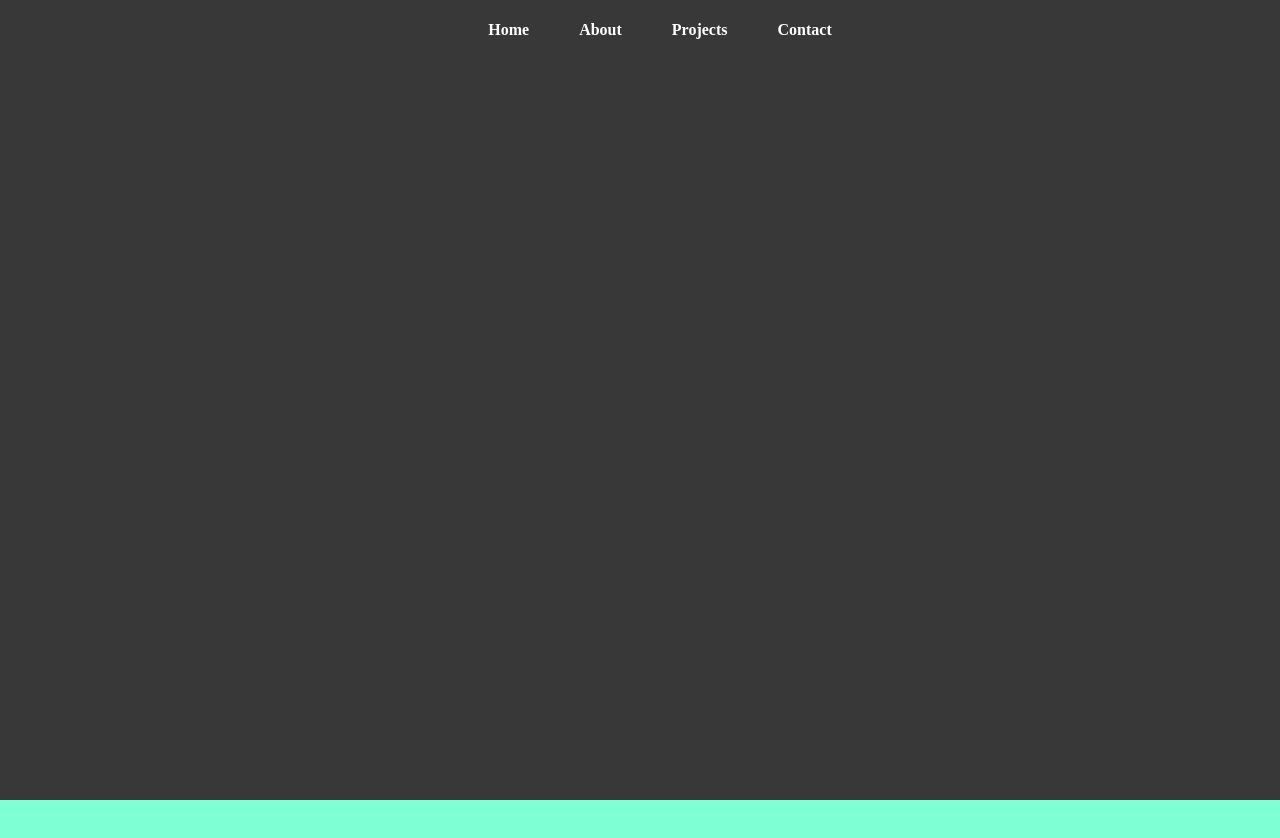
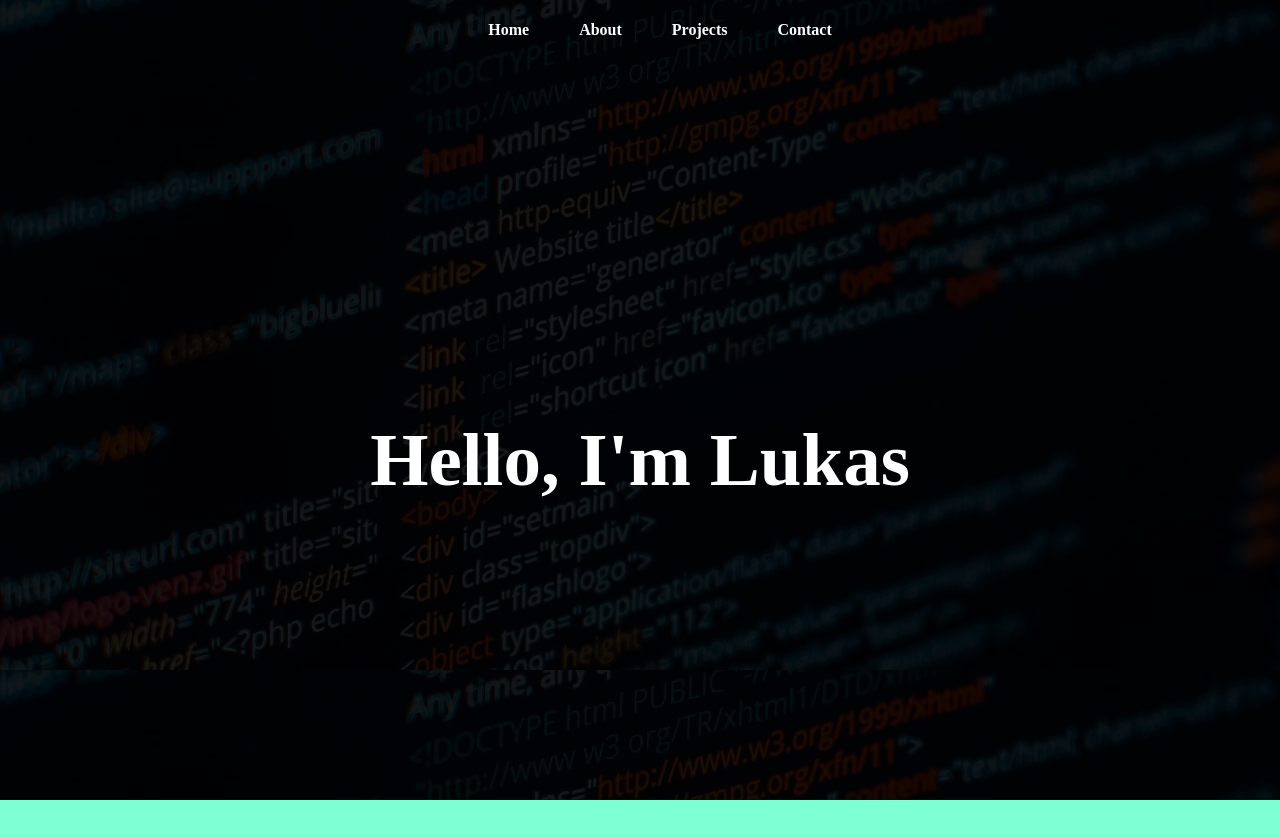
Before and after one commit to LukasKaselionis/vue-portfolio-page, a Vue app: page / in a window 1280 px wide. Shown: the top 838 px of the page. Built offline with nearby package versions, Linux system fonts and the light colour scheme.

Commit message:
edited home image

```diff
--- a/src/components/Home.vue
+++ b/src/components/Home.vue
@@ -1,11 +1,17 @@
 <template>
     <div class="cover">
-    <NavBar/>
+        <div class="hero">
+            <NavBar/>
+            <div class="container">
+                <h2 class="greeting">Hello, I'm Lukas</h2>
+            </div>
+        </div>
     </div>
 </template>
 
 <script>
     import NavBar from "./NavBar";
+
     export default {
         name: "Home",
         components: {
@@ -16,9 +22,26 @@
 
 <style>
     .cover {
-        /*background: url("");*/
-        background-color: rgba(0,0,0,0.78);
+        background-image: url("../assets/web-portrait.jpg");
+    }
+
+    .hero {
+        background-color: rgba(0, 0, 0, 0.9);
         height: 100vh;
     }
 
+    .container {
+        padding: 0 30px;
+        height: 100vh;
+        display: flex;
+        align-items: center;
+        justify-content: center
+    }
+
+    .greeting {
+        font-size: 75px;
+        color: white;
+        text-align: center;
+    }
+
 </style>
--- a/src/components/NavBar.vue
+++ b/src/components/NavBar.vue
@@ -44,6 +44,10 @@
         margin: 0 25px 0 25px;
     }
 
+    .navigation-link:hover {
+        color: darkslategrey;
+    }
+
     .navigation-link:before {
         content: "";
         position: absolute;
```
Also changed, not shown: src/assets/web-portrait.jpg (added).
